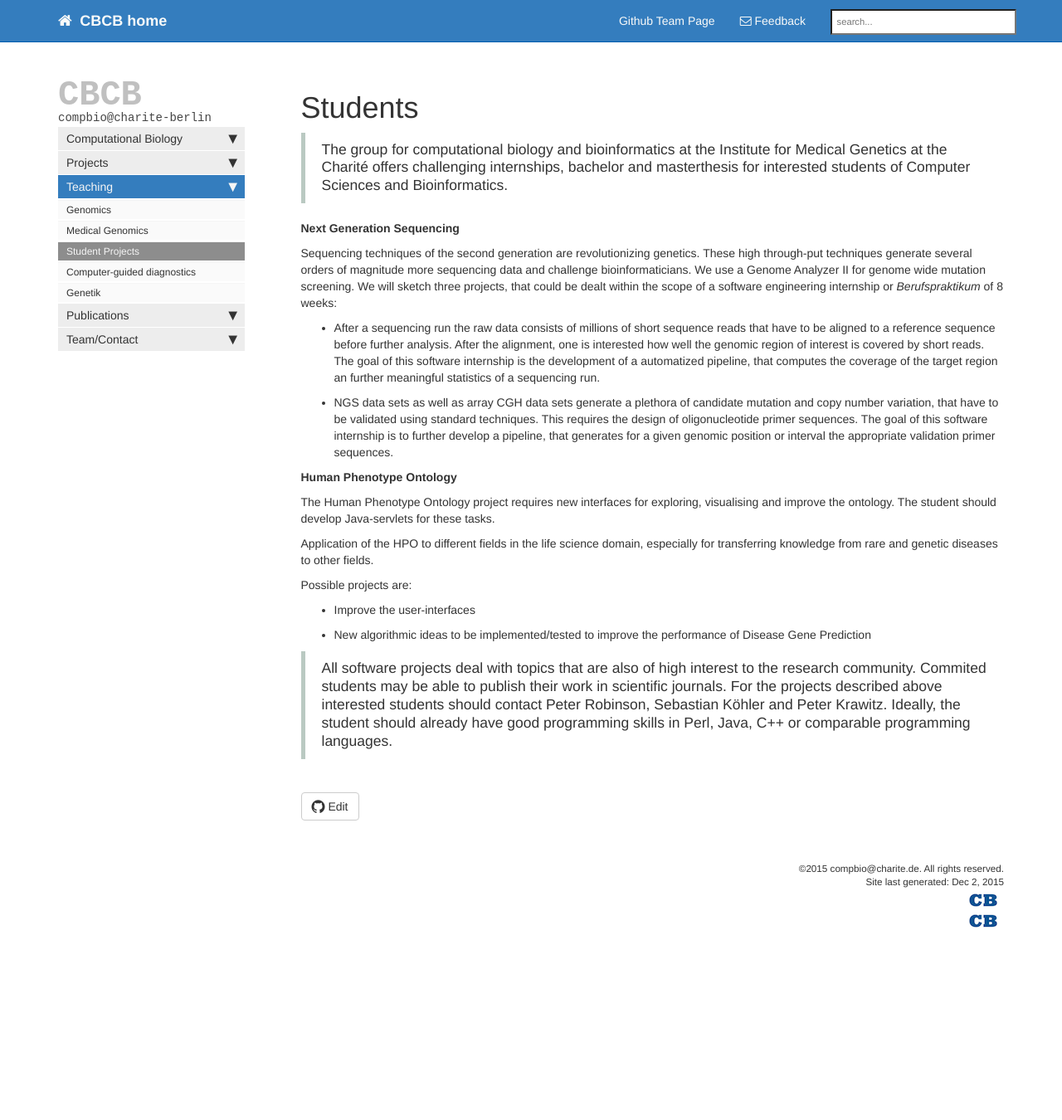
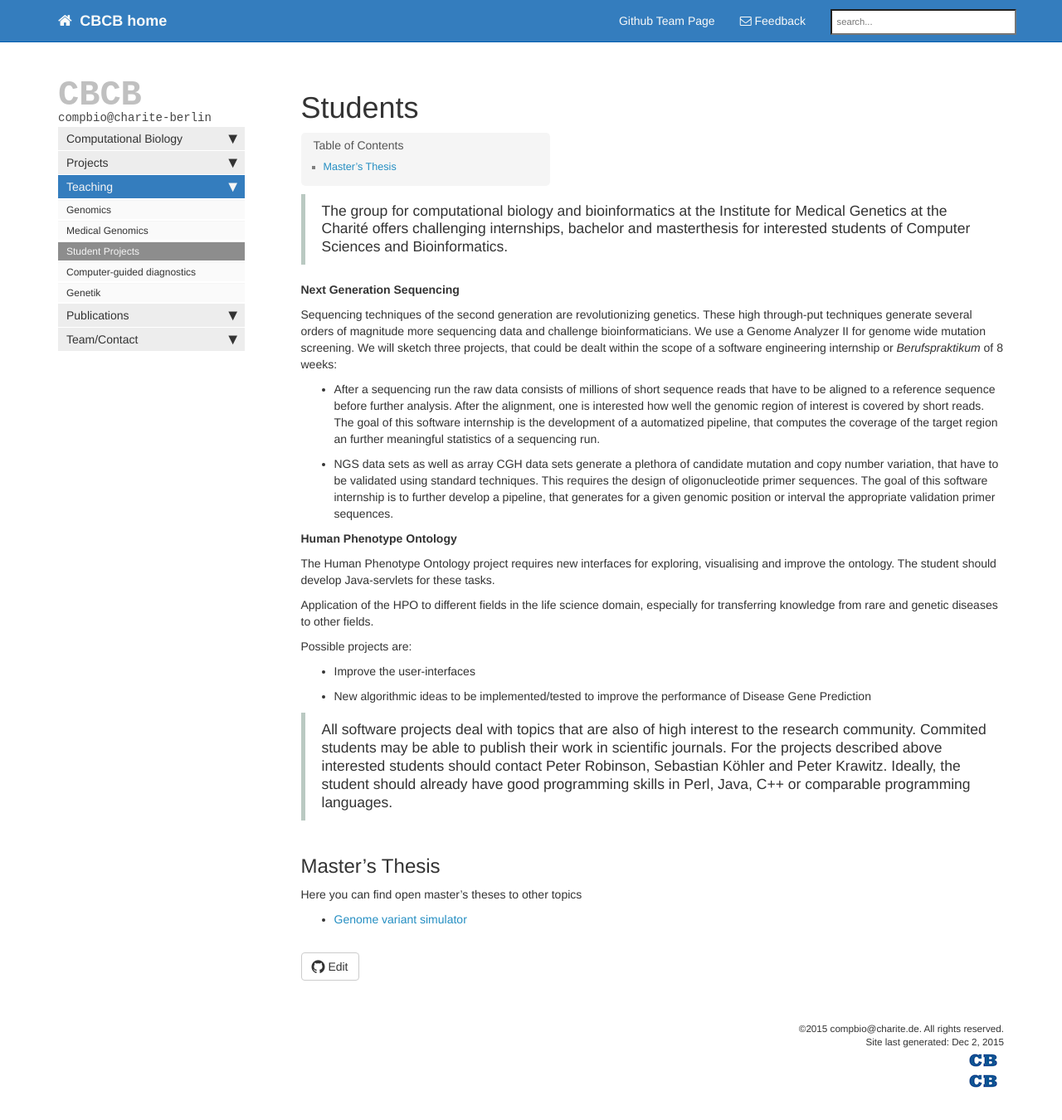
Before and after one commit to charite/charite.github.io, a Jekyll site: the page built from teaching-studprojects.md, in a window 1280 px wide and 1375 px high. Shown: the top 1350 px of the window at 83% size. Built offline with Jekyll 4.4.1, drawn with Linux system fonts in a browser that asks for light colours; nearby versions of some CDN libraries; library files that are not in the unit come from our copies; Markdown is read by kramdown in place of the engine named in the settings; comment, search, counter and statistics services are not loaded.

Commit message:
Update teaching-studprojects.md

```diff
--- a/teaching-studprojects.md
+++ b/teaching-studprojects.md
@@ -29,3 +29,9 @@ Possible projects are:
 
 
  >All software projects deal with topics that are also of high interest to the research community. Commited students may be able to publish their work in scientific journals. For the projects described above interested students should contact Peter Robinson, Sebastian Köhler and Peter Krawitz. Ideally, the student should already have good programming skills in Perl, Java, C++ or comparable programming languages.
+
+## Master's Thesis
+
+Here you can find open master's theses to other topics
+
+* [Genome variant simulator](master_simulator.html)
```
